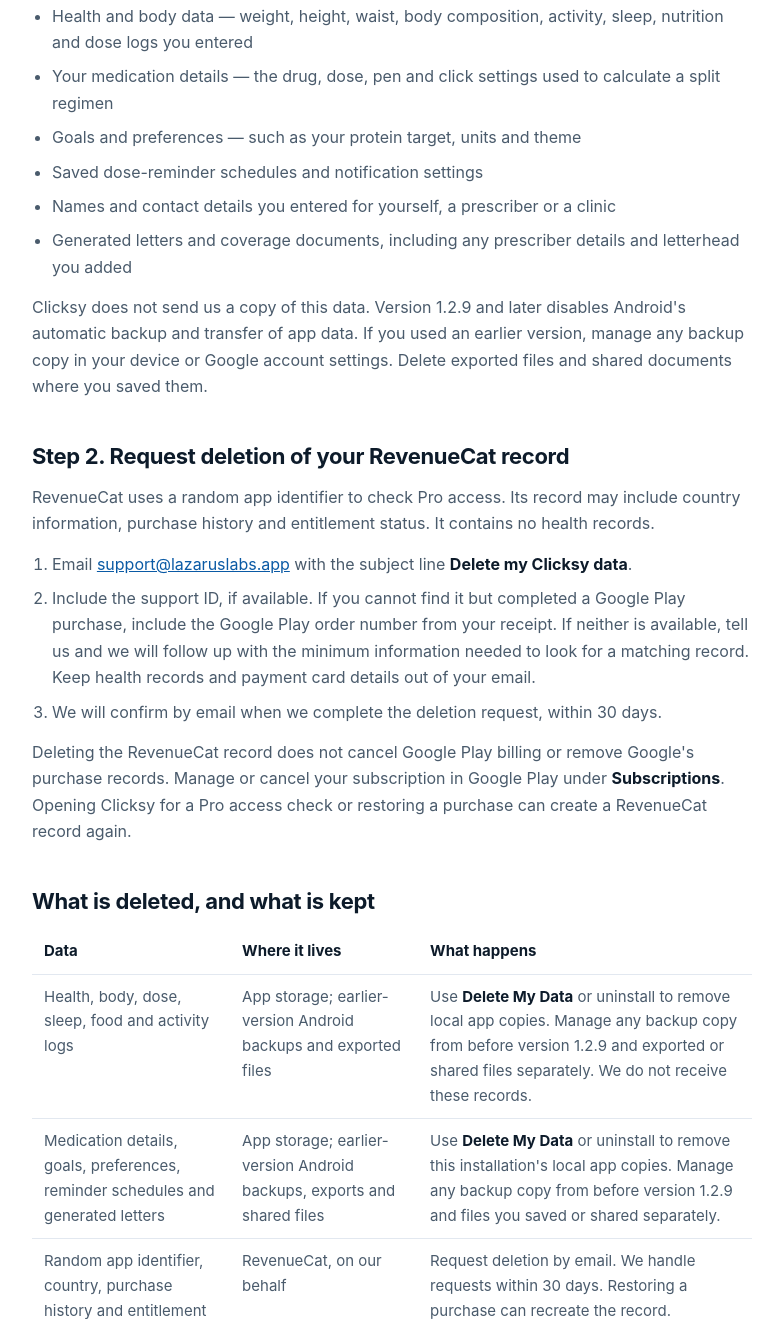
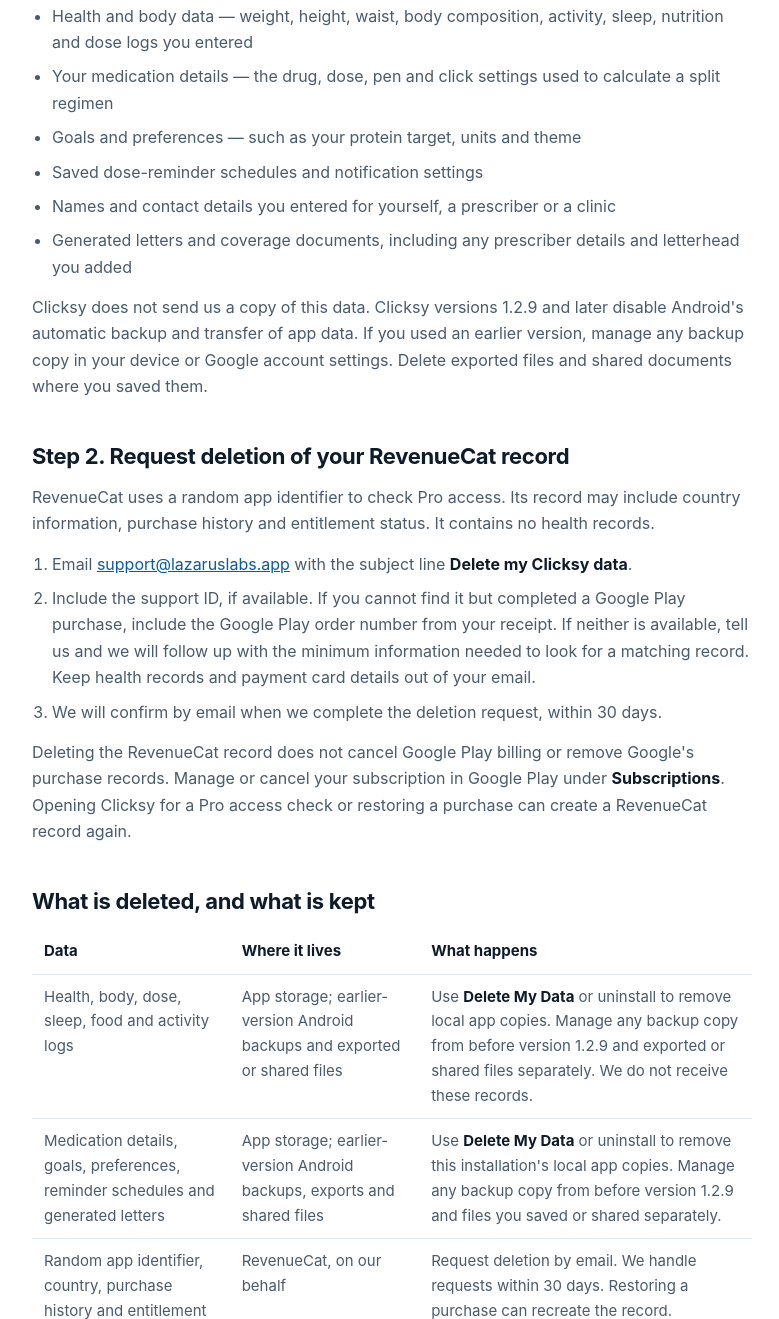
Before and after one commit to elazarus3/lazaruslabs-site, a plain HTML site: page delete-my-data.html in a window 1280 px wide. Shown: the part 764-2083 px from the top of the page, without its empty margins (248-1027 px from the left). Drawn offline with Linux system fonts and the light colour scheme.

Commit message:
docs(privacy): refine backup copy guidance

```diff
--- a/delete-my-data.html
+++ b/delete-my-data.html
@@ -83,7 +83,7 @@
     <li>Names and contact details you entered for yourself, a prescriber or a clinic</li>
     <li>Generated letters and coverage documents, including any prescriber details and letterhead you added</li>
   </ul>
-  <p>Clicksy does not send us a copy of this data. Version 1.2.9 and later disables Android's automatic
+  <p>Clicksy does not send us a copy of this data. Clicksy versions 1.2.9 and later disable Android's automatic
      backup and transfer of app data. If you used an earlier version, manage any backup copy in your
      device or Google account settings. Delete exported files and shared documents where you saved them.</p>
 
@@ -108,7 +108,7 @@
     <tr><th>Data</th><th>Where it lives</th><th>What happens</th></tr>
     <tr>
       <td>Health, body, dose, sleep, food and activity logs</td>
-      <td>App storage; earlier-version Android backups and exported files</td>
+      <td>App storage; earlier-version Android backups and exported or shared files</td>
       <td>Use <strong>Delete My Data</strong> or uninstall to remove local app copies. Manage any backup copy from before version 1.2.9 and exported or shared files separately. We do not receive these records.</td>
     </tr>
     <tr>
```
